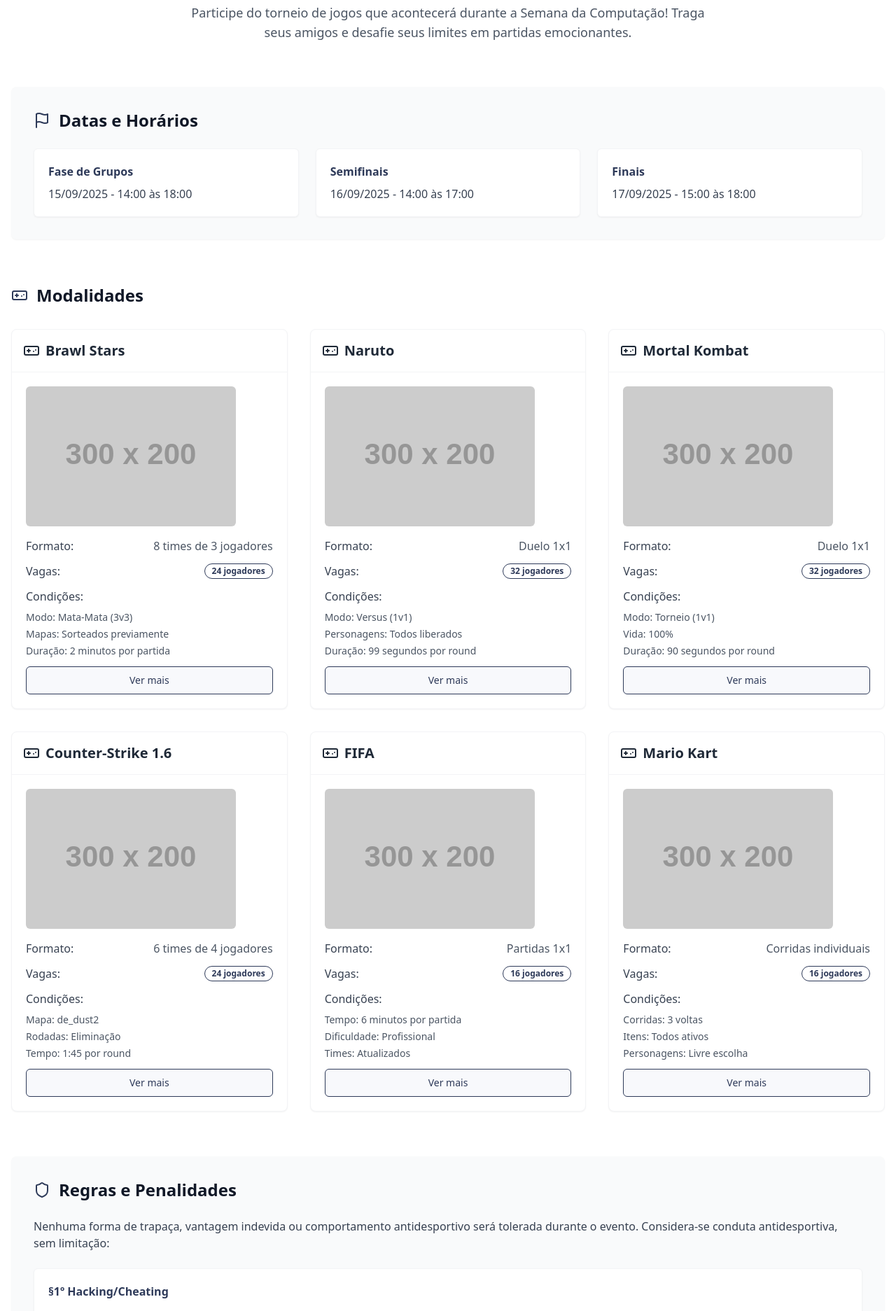
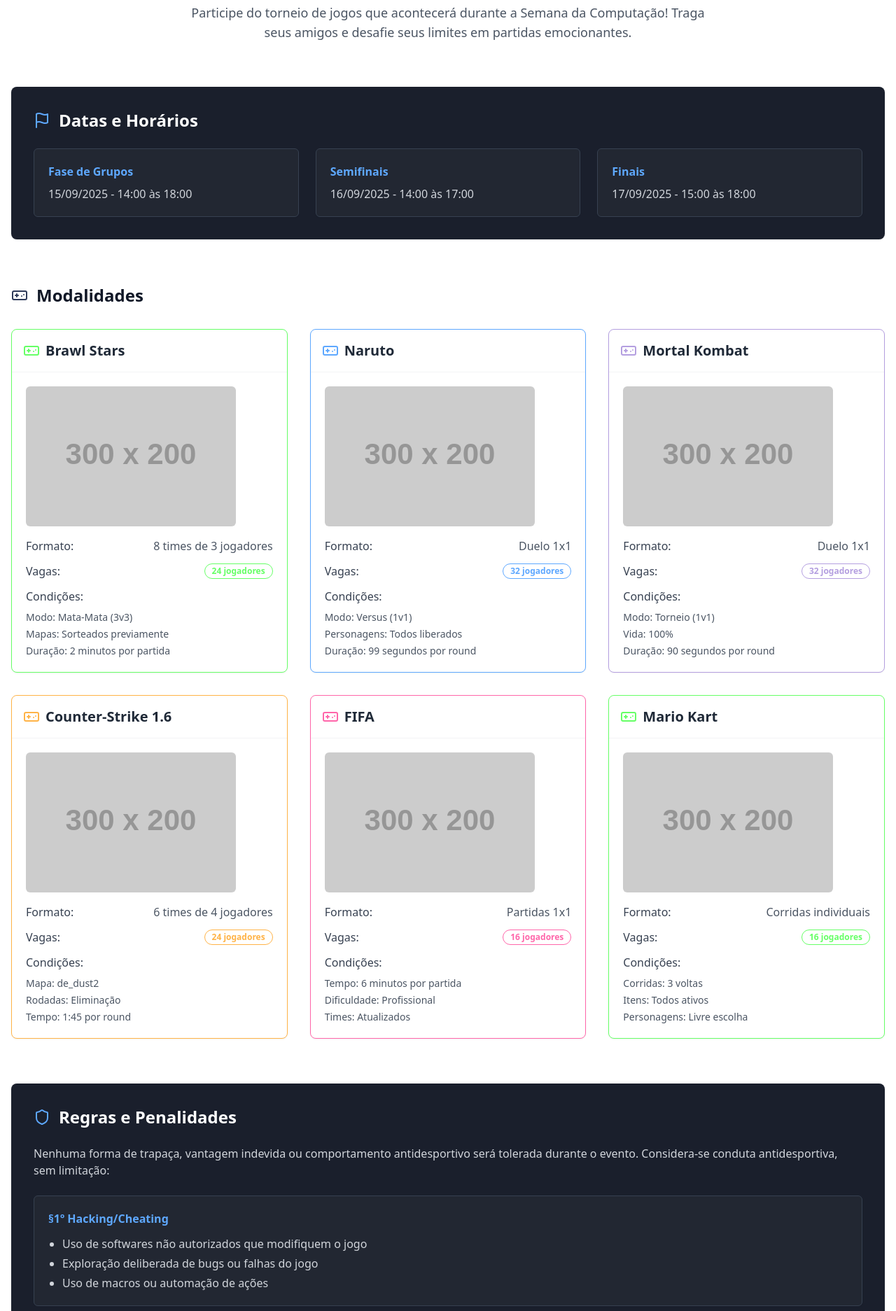
Before and after one commit to Kelvinl14/v-semana-da-computacao, a React (Vite) app: page /torneio-jogos in a window 1280 px wide. Shown: the part 460-2333 px from the top of the page at 70% size. Built offline with nearby package versions, Linux system fonts and the light colour scheme.

Commit message:
Refactor: Improve TorneioJogos page styling
- Removed "Ver mais" button from game cards.
- Applied softer neon colors to game card backgrounds.
- Styled other sections with dark gray and the site's blue theme.

```diff
--- a/src/pages/TorneioJogos.tsx
+++ b/src/pages/TorneioJogos.tsx
@@ -1,6 +1,5 @@
 
 import Layout from "../components/Layout/Layout";
-import { HoverCard, HoverCardContent, HoverCardTrigger } from "@/components/ui/hover-card";
 import { Card, CardContent } from "@/components/ui/card";
 import { Badge } from "@/components/ui/badge";
 import { Button } from "@/components/ui/button";
@@ -19,7 +18,8 @@ const TorneioJogos = () => {
         "Mapas: Sorteados previamente",
         "Duração: 2 minutos por partida"
       ],
-      icon: <Gamepad className="w-6 h-6" />
+      icon: <Gamepad className="w-6 h-6" />,
+      color: "neon-green"
     },
     {
       name: "Naruto",
@@ -32,7 +32,8 @@ const TorneioJogos = () => {
         "Personagens: Todos liberados",
         "Duração: 99 segundos por round"
       ],
-      icon: <Gamepad className="w-6 h-6" />
+      icon: <Gamepad className="w-6 h-6" />,
+      color: "neon-blue"
     },
     {
       name: "Mortal Kombat",
@@ -45,7 +46,8 @@ const TorneioJogos = () => {
         "Vida: 100%",
         "Duração: 90 segundos por round"
       ],
-      icon: <Gamepad className="w-6 h-6" />
+      icon: <Gamepad className="w-6 h-6" />,
+      color: "neon-purple"
     },
     {
       name: "Counter-Strike 1.6",
@@ -58,7 +60,8 @@ const TorneioJogos = () => {
         "Rodadas: Eliminação",
         "Tempo: 1:45 por round"
       ],
-      icon: <Gamepad className="w-6 h-6" />
+      icon: <Gamepad className="w-6 h-6" />,
+      color: "neon-orange"
     },
     {
       name: "FIFA",
@@ -71,7 +74,8 @@ const TorneioJogos = () => {
         "Dificuldade: Profissional",
         "Times: Atualizados"
       ],
-      icon: <Gamepad className="w-6 h-6" />
+      icon: <Gamepad className="w-6 h-6" />,
+      color: "neon-pink"
     },
     {
       name: "Mario Kart",
@@ -84,7 +88,8 @@ const TorneioJogos = () => {
         "Itens: Todos ativos",
         "Personagens: Livre escolha"
       ],
-      icon: <Gamepad className="w-6 h-6" />
+      icon: <Gamepad className="w-6 h-6" />,
+      color: "neon-green"
     }
   ];
 
@@ -146,23 +151,23 @@ const TorneioJogos = () => {
           </div>
 
           {/* Datas e horários */}
-          <div className="bg-gray-50 rounded-lg p-8 shadow-sm mb-16">
+          <div className="bg-[#1A1F2C] text-white rounded-lg p-8 shadow-sm mb-16">
             <div className="flex items-center mb-6">
-              <Flag className="mr-3 text-[#2e3a59]" />
-              <h2 className="text-2xl font-bold text-gray-900">Datas e Horários</h2>
+              <Flag className="mr-3 text-[#5ea8ff]" />
+              <h2 className="text-2xl font-bold">Datas e Horários</h2>
             </div>
             <div className="grid grid-cols-1 md:grid-cols-3 gap-6">
-              <div className="bg-white p-5 rounded-md shadow-sm border border-gray-100">
-                <h3 className="text-[#2e3a59] font-semibold mb-2">Fase de Grupos</h3>
-                <p className="text-gray-700">15/09/2025 - 14:00 às 18:00</p>
+              <div className="bg-[#222732] p-5 rounded-md shadow-sm border border-gray-700">
+                <h3 className="text-[#5ea8ff] font-semibold mb-2">Fase de Grupos</h3>
+                <p className="text-gray-300">15/09/2025 - 14:00 às 18:00</p>
               </div>
-              <div className="bg-white p-5 rounded-md shadow-sm border border-gray-100">
-                <h3 className="text-[#2e3a59] font-semibold mb-2">Semifinais</h3>
-                <p className="text-gray-700">16/09/2025 - 14:00 às 17:00</p>
+              <div className="bg-[#222732] p-5 rounded-md shadow-sm border border-gray-700">
+                <h3 className="text-[#5ea8ff] font-semibold mb-2">Semifinais</h3>
+                <p className="text-gray-300">16/09/2025 - 14:00 às 17:00</p>
               </div>
-              <div className="bg-white p-5 rounded-md shadow-sm border border-gray-100">
-                <h3 className="text-[#2e3a59] font-semibold mb-2">Finais</h3>
-                <p className="text-gray-700">17/09/2025 - 15:00 às 18:00</p>
+              <div className="bg-[#222732] p-5 rounded-md shadow-sm border border-gray-700">
+                <h3 className="text-[#5ea8ff] font-semibold mb-2">Finais</h3>
+                <p className="text-gray-300">17/09/2025 - 15:00 às 18:00</p>
               </div>
             </div>
           </div>
@@ -175,9 +180,21 @@ const TorneioJogos = () => {
             </div>
             <div className="grid grid-cols-1 md:grid-cols-2 lg:grid-cols-3 gap-8">
               {games.map((game, index) => (
-                <div key={index} className="bg-white rounded-lg overflow-hidden border border-gray-100 shadow-sm transition-all duration-300 hover:shadow-md hover:translate-y-[-5px]">
+                <div
+                  key={index}
+                  className={`bg-white rounded-lg overflow-hidden border border-${game.color} shadow-sm transition-all duration-300 hover:shadow-md hover:translate-y-[-5px]`}
+                  style={{borderColor: game.color === 'neon-green' ? '#66ff66' :
+                                      game.color === 'neon-blue' ? '#5ea8ff' :
+                                      game.color === 'neon-purple' ? '#b49fe0' :
+                                      game.color === 'neon-orange' ? '#ffb347' : '#ff66aa'}}
+                >
                   <div className="p-4 border-b border-gray-100 flex items-center">
-                    {game.icon}
+                    <span style={{color: game.color === 'neon-green' ? '#66ff66' :
+                                        game.color === 'neon-blue' ? '#5ea8ff' :
+                                        game.color === 'neon-purple' ? '#b49fe0' :
+                                        game.color === 'neon-orange' ? '#ffb347' : '#ff66aa'}}>
+                      {game.icon}
+                    </span>
                     <h3 className="ml-2 text-xl font-semibold">{game.name}</h3>
                   </div>
                   <div className="p-5">
@@ -195,7 +212,16 @@ const TorneioJogos = () => {
                       </div>
                       <div className="flex justify-between items-center">
                         <span className="font-medium text-gray-700">Vagas:</span>
-                        <Badge variant="outline" className="text-[#2e3a59] border-[#2e3a59]">
+                        <Badge variant="outline" style={{
+                          color: game.color === 'neon-green' ? '#66ff66' :
+                                 game.color === 'neon-blue' ? '#5ea8ff' :
+                                 game.color === 'neon-purple' ? '#b49fe0' :
+                                 game.color === 'neon-orange' ? '#ffb347' : '#ff66aa',
+                          borderColor: game.color === 'neon-green' ? '#66ff66' :
+                                      game.color === 'neon-blue' ? '#5ea8ff' :
+                                      game.color === 'neon-purple' ? '#b49fe0' :
+                                      game.color === 'neon-orange' ? '#ffb347' : '#ff66aa'
+                        }}>
                           {game.slots} jogadores
                         </Badge>
                       </div>
@@ -207,24 +233,6 @@ const TorneioJogos = () => {
                           ))}
                         </ul>
                       </div>
-                      <HoverCard>
-                        <HoverCardTrigger asChild>
-                          <Button variant="outline" className="w-full text-[#2e3a59] border-[#2e3a59] hover:bg-gray-50 mt-3">
-                            Ver mais
-                          </Button>
-                        </HoverCardTrigger>
-                        <HoverCardContent className="w-80 bg-white border border-gray-200">
-                          <div className="space-y-2">
-                            <h4 className="font-bold text-[#2e3a59]">Detalhes: {game.name}</h4>
-                            <p>{game.style}</p>
-                            <ul className="text-gray-600 space-y-1 text-sm list-disc pl-5">
-                              {game.conditions.map((condition, i) => (
-                                <li key={i}>{condition}</li>
-                              ))}
-                            </ul>
-                          </div>
-                        </HoverCardContent>
-                      </HoverCard>
                     </div>
                   </div>
                 </div>
@@ -233,21 +241,21 @@ const TorneioJogos = () => {
           </div>
 
           {/* Regras e Penalidades */}
-          <div className="bg-gray-50 rounded-lg p-8 shadow-sm mb-16">
+          <div className="bg-[#1A1F2C] text-white rounded-lg p-8 shadow-sm mb-16">
             <div className="flex items-center mb-6">
-              <Shield className="mr-3 text-[#2e3a59]" />
-              <h2 className="text-2xl font-bold text-gray-900">Regras e Penalidades</h2>
+              <Shield className="mr-3 text-[#5ea8ff]" />
+              <h2 className="text-2xl font-bold">Regras e Penalidades</h2>
             </div>
-            <p className="mb-6 text-gray-700">
+            <p className="mb-6 text-gray-300">
               Nenhuma forma de trapaça, vantagem indevida ou comportamento antidesportivo
               será tolerada durante o evento. Considera-se conduta antidesportiva, sem limitação:
             </p>
 
             <div className="space-y-6 mb-8">
               {penalties.map((section, index) => (
-                <div key={index} className="bg-white p-5 rounded-md shadow-sm border border-gray-100">
-                  <h3 className="font-semibold mb-3 text-[#2e3a59]">{section.title}</h3>
-                  <ul className="list-disc pl-5 space-y-1 text-gray-600">
+                <div key={index} className="bg-[#222732] p-5 rounded-md shadow-sm border border-gray-700">
+                  <h3 className="font-semibold mb-3 text-[#5ea8ff]">{section.title}</h3>
+                  <ul className="list-disc pl-5 space-y-1 text-gray-300">
                     {section.items.map((item, i) => (
                       <li key={i}>{item}</li>
                     ))}
@@ -256,12 +264,12 @@ const TorneioJogos = () => {
               ))}
             </div>
 
-            <div className="bg-white p-5 rounded-md shadow-sm border border-gray-100">
+            <div className="bg-[#222732] p-5 rounded-md shadow-sm border border-gray-700">
               <h3 className="font-semibold mb-3 flex items-center">
-                <Info className="w-5 h-5 mr-2 text-[#2e3a59]" />
+                <Info className="w-5 h-5 mr-2 text-[#5ea8ff]" />
                 <span>As penalidades serão aplicadas conforme a gravidade da infração:</span>
               </h3>
-              <ul className="grid grid-cols-1 md:grid-cols-2 gap-3 text-gray-600">
+              <ul className="grid grid-cols-1 md:grid-cols-2 gap-3 text-gray-300">
                 {penaltyLevels.map((level, i) => (
                   <li key={i} className="flex items-center">
                     <span className="mr-2">•</span>
@@ -274,7 +282,7 @@ const TorneioJogos = () => {
             <div className="flex justify-center mt-8">
               <a
                 href="#download-regulamento"
-                className="px-6 py-3 bg-[#2e3a59] text-white rounded-md shadow-sm hover:bg-[#212c48] transition-colors flex items-center justify-center space-x-2"
+                className="px-6 py-3 bg-[#5ea8ff] text-white rounded-md shadow-sm hover:bg-[#4d8ad9] transition-colors flex items-center justify-center space-x-2"
               >
                 <span>📄 Baixar Regulamento Oficial</span>
               </a>
```
